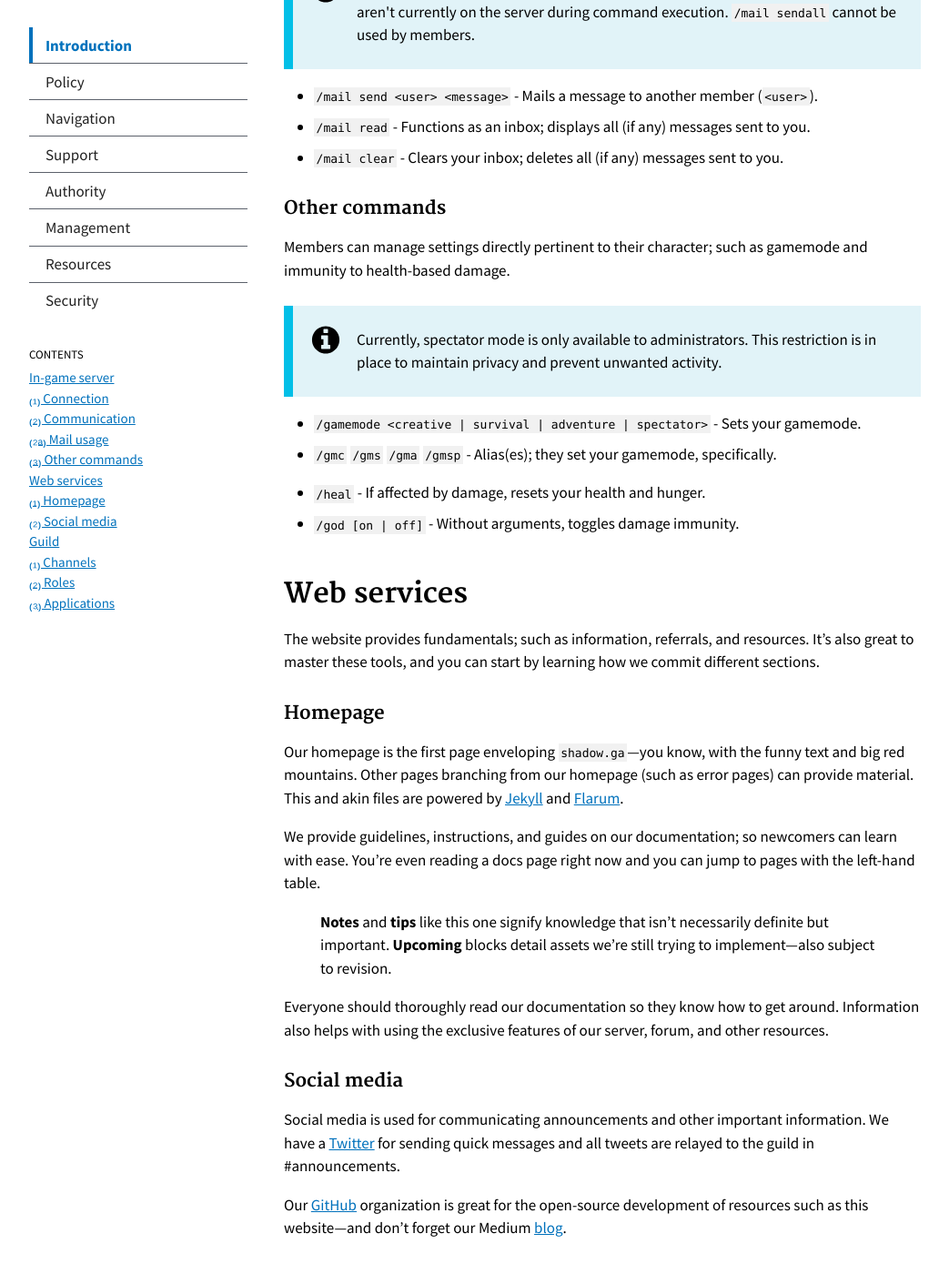
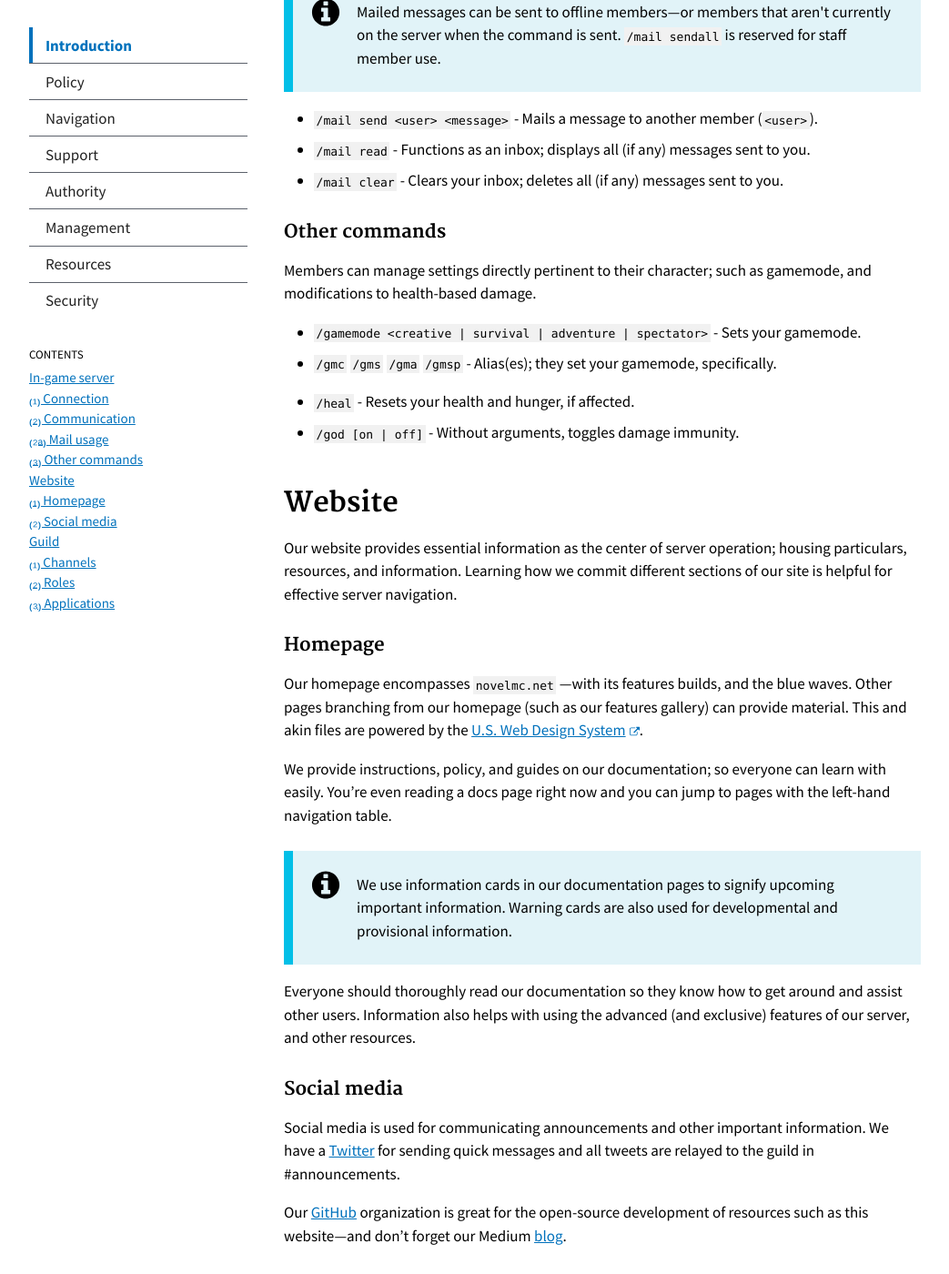
Before and after one commit to serrif/website, a Jekyll site: the page built from main/docs/introduction.md, in a window 1280 px wide and 1400 px high, scrolled down 1805 px. Shown: the whole window at 91% size, without its empty margins (118-1161 px from the left). Built offline with Jekyll 4.4.1, drawn with Linux system fonts in a browser that asks for light colours; some of the changed text lies outside the part shown.

Commit message:
Introduction docs updates

```diff
--- a/main/docs/introduction.md
+++ b/main/docs/introduction.md
@@ -16,8 +16,8 @@ subnav:
   - text: "₍₃₎ Other commands"
     href: '#economy'
   -
-  - text: "Web services"
-    href: '#web-services'
+  - text: "Website"
+    href: '#website'
   - text: "₍₁₎ Homepage"
     href: '#homepage'
   - text: "₍₂₎ Social media"
@@ -72,19 +72,18 @@ Nearby members can be located with a few of commands to determine member locatio
 Join us using the version that is favorite to you; from `1.8` to `1.13`. As the game updates, our support for older versions may change.
 
 ### Communication
-Besidies the chat, other forms of in-game communication can be utilised with a variety of different commands. We use the <a class="usa-external_link" href="http://wiki.mc-ess.net/wiki/Main_Page">Essentials</a> features library along with several other plugins.
+Besides the chat, other forms of in-game communication can be utilized, with additional features, though a variety of different commands. We use the <a class="usa-external_link" href="http://wiki.mc-ess.net/wiki/Command_Reference">Essentials</a> features library along with several other plugins for additional functionality.
 
- * `/me <text>` - Globally announces the specified text for all to see.
+ * `/me <text>` - Globally announces the specified text. Supports formatting codes.
  * `/msg <user> <text>` - Privately sends a message (`<text>`) to another member (`<user>`).
  * `/mail` - Serves as an in-game mailbox. Messages can be sent to other members.
 
 #### Mail usage
-The `/mail` function can be used to send, receive, and manage messages.
-Keep in mind that all messages must comply with our guidelines or they'll be removed.
+The `/mail` function can be used to send, receive, and manage messages. All messages sent must comply with our guidelines or they'll be removed.
 
 <div class="usa-alert usa-alert-info" >
   <div class="usa-alert-body">
-    <p class="usa-alert-text">Mailed messages, such as <code class="highlighter-rouge">/msg</code>, can be sent to offline members—or members that aren't currently on the server during command execution. <code class="highlighter-rouge">/mail sendall</code> cannot be used by members.</p>
+    <p class="usa-alert-text">Mailed messages can be sent to offline members—or members that aren't currently on the server when the command is sent. <code class="highlighter-rouge">/mail sendall</code> is reserved for staff member use.</p>
   </div>
 </div>
 
@@ -93,39 +92,32 @@ Keep in mind that all messages must comply with our guidelines or they'll be rem
  * `/mail clear` - Clears your inbox; deletes all (if any) messages sent to you.
 
 ### Other commands
-Members can manage settings directly pertinent to their character; such as gamemode and immunity to health-based damage.
-
-<div class="usa-alert usa-alert-info" >
-  <div class="usa-alert-body">
-    <p class="usa-alert-text">Currently, spectator mode is only available to administrators. This restriction is in place to maintain privacy and prevent unwanted activity.</p>
-  </div>
-</div>
+Members can manage settings directly pertinent to their character; such as gamemode, and modifications to health-based damage.
 
 <ul>
   <li><code class="highlighter-rouge">/gamemode &lt;creative | survival | adventure | spectator&gt;</code> - Sets your gamemode.</li>
   <li><code class="highlighter-rouge">/gmc</code> <code class="highlighter-rouge">/gms</code> <code class="highlighter-rouge">/gma</code> <code class="highlighter-rouge">/gmsp</code> - Alias(es); they set your gamemode, specifically.</li>
 </ul>
 <ul>
-  <li><code class="highlighter-rouge">/heal</code> - If affected by damage, resets your health and hunger.</li>
+  <li><code class="highlighter-rouge">/heal</code> - Resets your health and hunger, if affected.</li>
   <li><code class="highlighter-rouge">/god [on | off]</code> - Without arguments, toggles damage immunity.</li>
 </ul>
 
-## Web services
-The website provides fundamentals; such as information, referrals, and resources.
-It's also great to master these tools, and you can start by learning how we commit different sections.
+## Website
+Our website provides essential information as the center of server operation; housing particulars, resources, and information. Learning how we commit different sections of our site is helpful for effective server navigation.
 
 ### Homepage
-Our homepage is the first page enveloping `shadow.ga`—you know, with the funny text and big red mountains.
-Other pages branching from our homepage (such as error pages) can provide material.
-This and akin files are powered by [Jekyll](https://jekyllrb.com/) and [Flarum](http://flarum.org/).
+Our homepage encompasses `novelmc.net` —with its features builds, and the blue waves. Other pages branching from our homepage (such as our features gallery) can provide material. This and akin files are powered by the <a class="usa-external_link" href="https://designsystem.digital.gov/">U.S. Web Design System</a>.
 
-We provide guidelines, instructions, and guides on our documentation; so newcomers can learn with ease.
-You're even reading a docs page right now and you can jump to pages with the left-hand table.
+We provide instructions, policy, and guides on our documentation; so everyone can learn with easily. You're even reading a docs page right now and you can jump to pages with the left-hand navigation table.
 
-> **Notes** and **tips** like this one signify knowledge that isn't necessarily definite but important. **Upcoming** blocks detail assets we're still trying to implement—also subject to revision.
+<div class="usa-alert usa-alert-info" >
+  <div class="usa-alert-body">
+    <p class="usa-alert-text">We use information cards in our documentation pages to signify upcoming important information. Warning cards are also used for developmental and provisional information.</p>
+  </div>
+</div>
 
-Everyone should thoroughly read our documentation so they know how to get around.
-Information also helps with using the exclusive features of our server, forum, and other resources.
+Everyone should thoroughly read our documentation so they know how to get around and assist other users. Information also helps with using the advanced (and exclusive) features of our server, and other resources.
 
 ### Social media
 Social media is used for communicating announcements and other important information.
```
